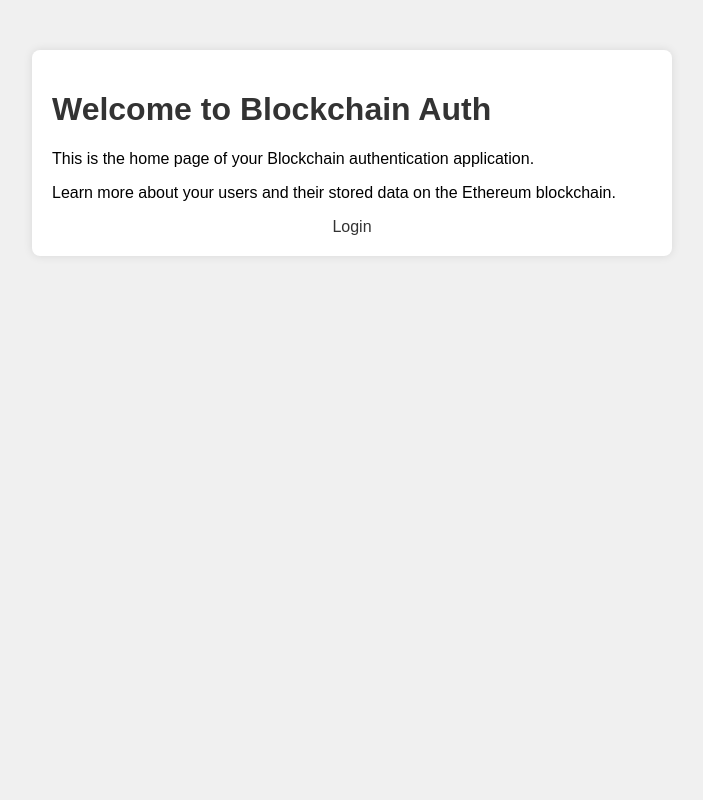
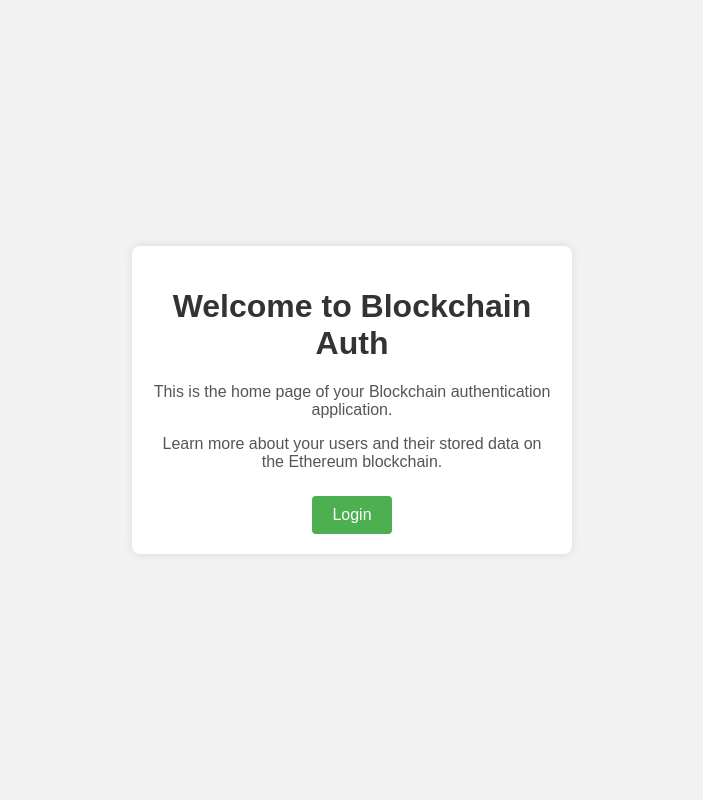
Before and after one commit to klreddy2636/Blockchain-Auth, a Flask app: page / in a window 1280 px wide. Shown: the whole page, without its empty margins (288-991 px from the left). Run offline with Flask 3, Linux system fonts and the light colour scheme; parts of the project's set-up code (start-up, migrations or seed data) failed here and were passed over.

Commit message:
Update home.html
Centered the text and login button

```diff
--- a/templates/home.html
+++ b/templates/home.html
@@ -5,6 +5,51 @@
     <meta name="viewport" content="width=device-width, initial-scale=1.0">
     <title>Blockchain Auth - Home</title>
     <link rel="stylesheet" href="{{ url_for('static', filename='style.css') }}">
+    <style>
+        body {
+            font-family: 'Arial', sans-serif;
+            background-color: #f2f2f2;
+            margin: 0;
+            padding: 0;
+            display: flex;
+            justify-content: center;
+            align-items: center;
+            height: 100vh;
+        }
+
+        .container {
+            background-color: #fff;
+            padding: 20px;
+            border-radius: 8px;
+            box-shadow: 0 0 10px rgba(0, 0, 0, 0.1);
+            width: 400px;
+            max-width: 100%;
+            text-align: center;
+        }
+
+        h1 {
+            color: #333;
+        }
+
+        p {
+            color: #555;
+            margin-bottom: 15px;
+        }
+
+        a {
+            display: inline-block;
+            padding: 10px 20px;
+            background-color: #4caf50;
+            color: #fff;
+            text-decoration: none;
+            border-radius: 4px;
+            transition: background-color 0.3s ease;
+        }
+
+        a:hover {
+            background-color: #45a049;
+        }
+    </style>
 </head>
 <body>
     <div class="container">
```
